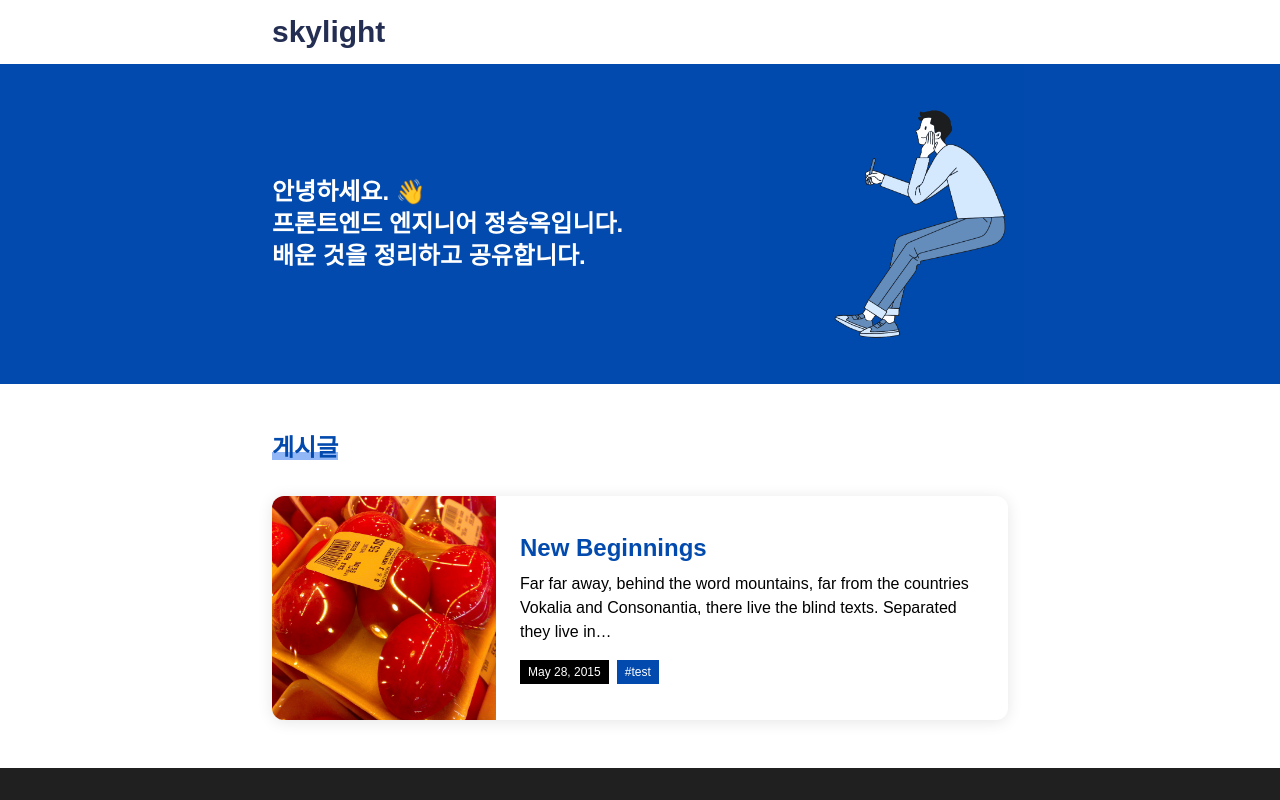
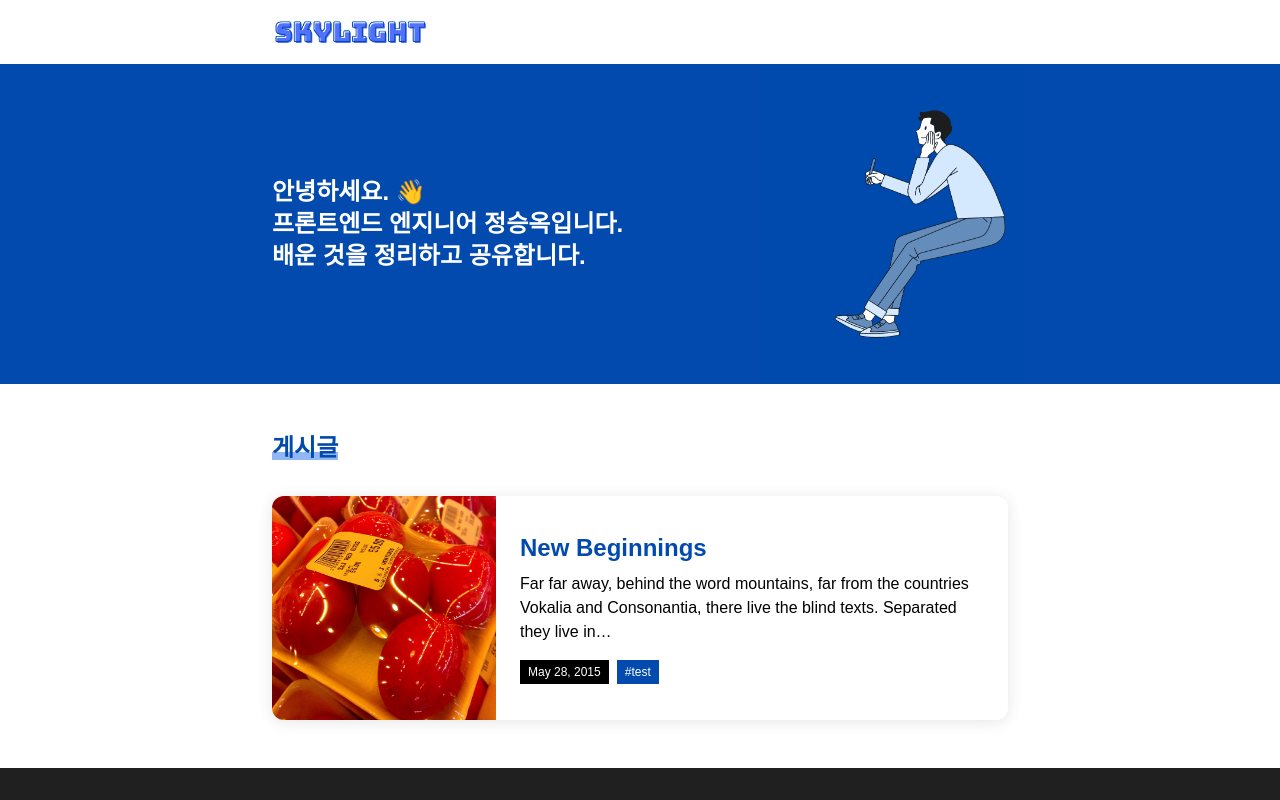
Before and after one commit to vsnm25/skylight, a Gatsby site: page / in a window 1280 px wide. Shown: the top 800 px of the page. Built offline with nearby package versions, Linux system fonts and the light colour scheme; Gatsby itself is replaced by a stand-in of ours.

Commit message:
Feat: 헤더 로고 이미지 적용

```diff
--- a/src/components/Layout.tsx
+++ b/src/components/Layout.tsx
@@ -5,17 +5,20 @@ import React, { ReactNode } from 'react';
 
 interface LayoutProps {
   children: ReactNode;
-  title: ReactNode;
 }
 
-const Layout = ({ children, title }: LayoutProps) => {
+const Layout = ({ children }: LayoutProps) => {
   return (
     <div className="relative min-h-screen">
       <header className="fixed inset-x-0 z-10 backdrop-blur-sm">
         <div className="mx-auto flex h-16 max-w-3xl items-center px-4">
-          <h1 className="text-3xl font-bold text-blue300">
-            <Link to="/">{title}</Link>
-          </h1>
+          <Link to="/">
+            <StaticImage
+              alt="로고 이미지"
+              height={24}
+              src="../images/logo-full.png"
+            />
+          </Link>
         </div>
       </header>
       <main className="pt-16 pb-56">{children}</main>
--- a/src/components/layout.tsx
+++ b/src/components/layout.tsx
@@ -5,17 +5,20 @@ import React, { ReactNode } from 'react';
 
 interface LayoutProps {
   children: ReactNode;
-  title: ReactNode;
 }
 
-const Layout = ({ children, title }: LayoutProps) => {
+const Layout = ({ children }: LayoutProps) => {
   return (
     <div className="relative min-h-screen">
       <header className="fixed inset-x-0 z-10 backdrop-blur-sm">
         <div className="mx-auto flex h-16 max-w-3xl items-center px-4">
-          <h1 className="text-3xl font-bold text-blue300">
-            <Link to="/">{title}</Link>
-          </h1>
+          <Link to="/">
+            <StaticImage
+              alt="로고 이미지"
+              height={24}
+              src="../images/logo-full.png"
+            />
+          </Link>
         </div>
       </header>
       <main className="pt-16 pb-56">{children}</main>
--- a/src/pages/404.tsx
+++ b/src/pages/404.tsx
@@ -1,23 +1,14 @@
 import clsx from 'clsx';
-import { graphql, Link, PageProps } from 'gatsby';
+import { graphql, Link } from 'gatsby';
 import { StaticImage } from 'gatsby-plugin-image';
 import React from 'react';
 
 import Layout from '@/components/Layout';
 import Seo from '@/components/Seo';
 
-interface DataProps {
-  site: {
-    siteMetadata: {
-      title: string;
-    };
-  };
-}
-
-const NotFoundPage = ({ data }: PageProps<DataProps>) => {
-  const siteTitle = data.site.siteMetadata.title;
+const NotFoundPage = () => {
   return (
-    <Layout title={siteTitle}>
+    <Layout>
       <section
         className={clsx(
           'flex flex-col items-center justify-center',
--- a/src/pages/index.tsx
+++ b/src/pages/index.tsx
@@ -35,11 +35,10 @@ interface DataProps {
 }
 
 const BlogIndex = ({ data }: PageProps<DataProps>) => {
-  const siteTitle = data.site.siteMetadata?.title || 'Title';
   const posts = data.allMarkdownRemark.nodes;
 
   return (
-    <Layout title={siteTitle}>
+    <Layout>
       <IntroDuctionBanner />
       <div className="mx-auto max-w-3xl px-4 py-12">
         <h1 className="title-highlight mb-8 inline-flex text-2xl font-bold text-blue200">
--- a/src/templates/blog-post.tsx
+++ b/src/templates/blog-post.tsx
@@ -37,19 +37,13 @@ interface DataProps {
       title: string;
     };
   };
-  site: {
-    siteMetadata: {
-      title?: string;
-    };
-  };
 }
 
 const BlogPostTemplate = ({
-  data: { markdownRemark: post, next, previous, site },
+  data: { markdownRemark: post, next, previous },
 }: PageProps<DataProps>) => {
-  const siteTitle = site.siteMetadata?.title || `Title`;
   return (
-    <Layout title={siteTitle}>
+    <Layout>
       <div className="mx-auto max-w-3xl px-4 pb-10">
         <article className="pt-6">
           <header className="flex flex-col items-start justify-between gap-2">
@@ -132,11 +126,6 @@ export const pageQuery = graphql`
     $previousPostId: String
     $nextPostId: String
   ) {
-    site {
-      siteMetadata {
-        title
-      }
-    }
     markdownRemark(id: { eq: $id }) {
       id
       excerpt(pruneLength: 160)
```
Also changed, not shown: src/images/logo-full.png (added).
